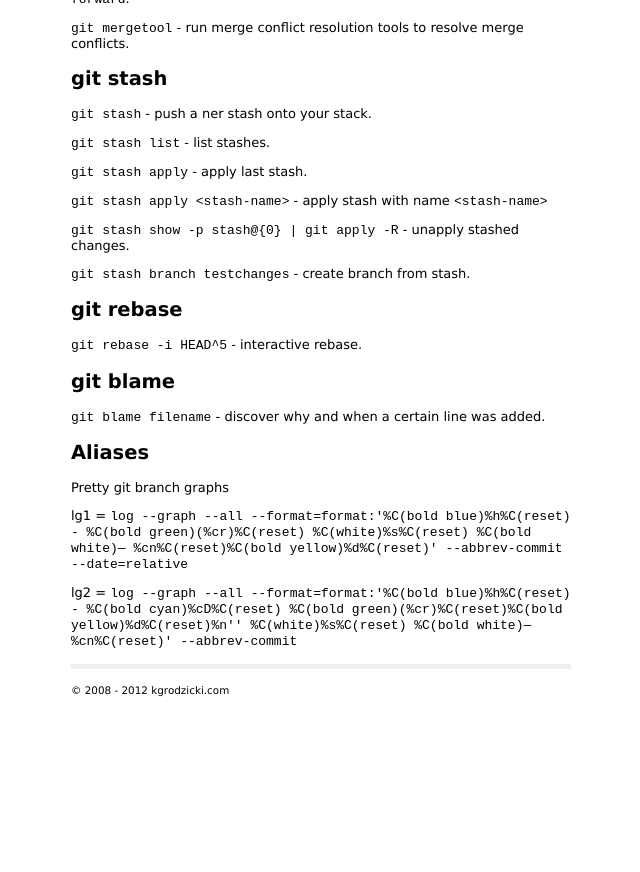
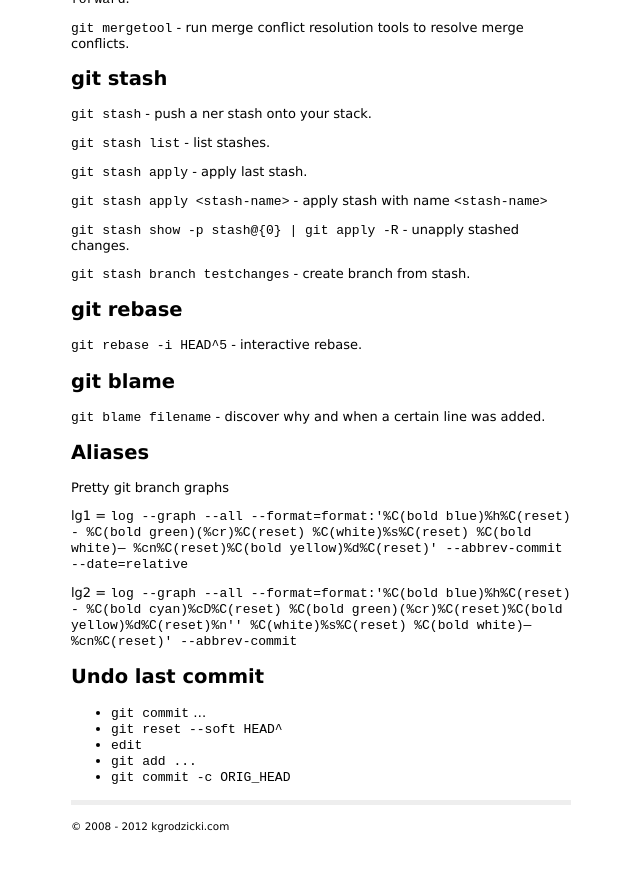
Before and after one commit to kgrodzicki/kgrodzicki.github.com, a Jekyll site: the page built from _posts/2011-08-10-pro-git-book-notes.markdown, in a window 1280 px wide and 900 px high, scrolled down 3442 px. Shown: the top 872 px of the window, without its empty margins (319-959 px from the left). Built offline with Jekyll 4.4.1, drawn with Linux system fonts in a browser that asks for light colours; Markdown is read by kramdown in place of the engine named in the settings; before the commit the page ends 4206 px from its top, so only the background shows below that; some of the changed text lies outside the part shown.

Commit message:
undo last commit

```diff
--- a/_posts/2011-08-10-pro-git-book-notes.markdown
+++ b/_posts/2011-08-10-pro-git-book-notes.markdown
@@ -209,3 +209,11 @@ Pretty git branch graphs
 lg1 = `log --graph --all --format=format:'%C(bold blue)%h%C(reset) - %C(bold green)(%cr)%C(reset) %C(white)%s%C(reset) %C(bold white)— %cn%C(reset)%C(bold yellow)%d%C(reset)' --abbrev-commit --date=relative`
 
 lg2 = `log --graph --all --format=format:'%C(bold blue)%h%C(reset) - %C(bold cyan)%cD%C(reset) %C(bold green)(%cr)%C(reset)%C(bold yellow)%d%C(reset)%n''          %C(white)%s%C(reset) %C(bold white)— %cn%C(reset)' --abbrev-commit`
+
+Undo last commit
+----------------
+- `git commit` ...
+- `git reset --soft HEAD^`
+- `edit`
+- `git add ...`
+- `git commit -c ORIG_HEAD`
```
Also changed, not shown: other parts of _posts/2011-08-10-pro-git-book-notes.markdown (+1 -1 lines).
